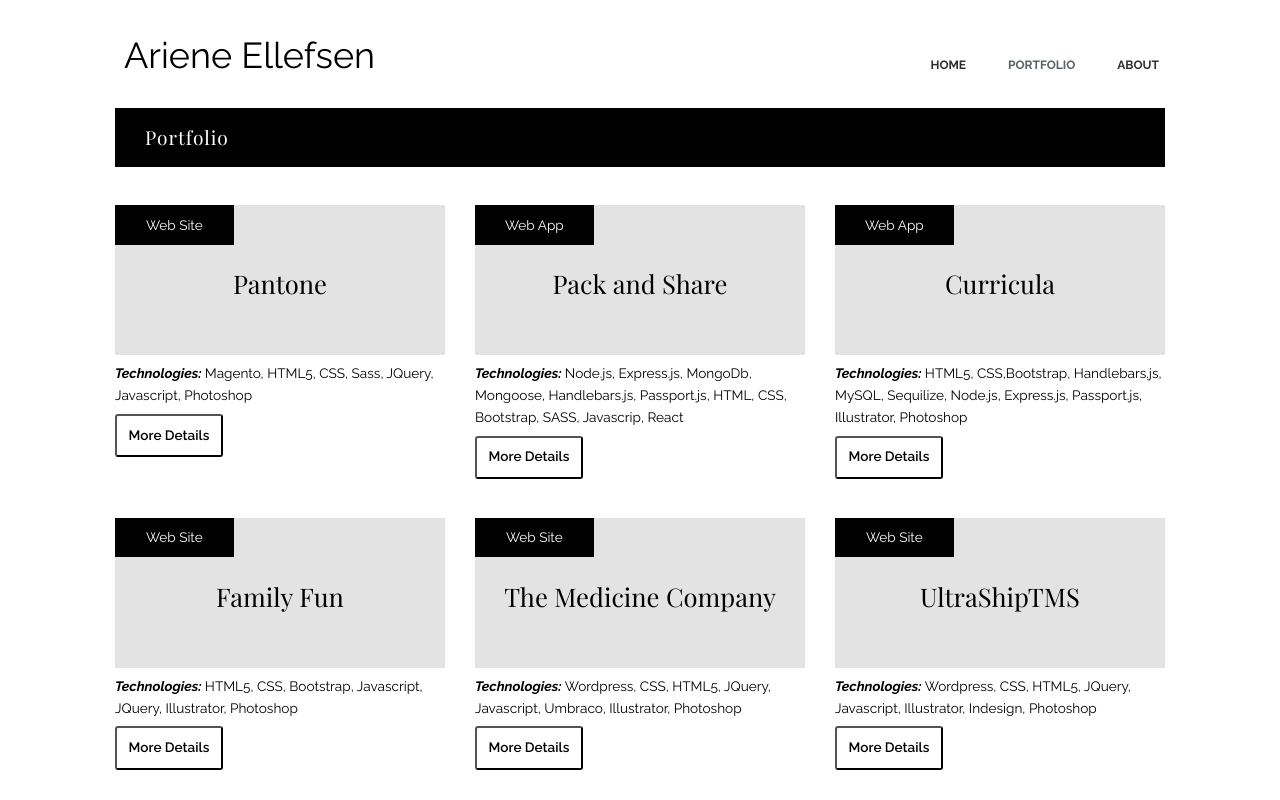
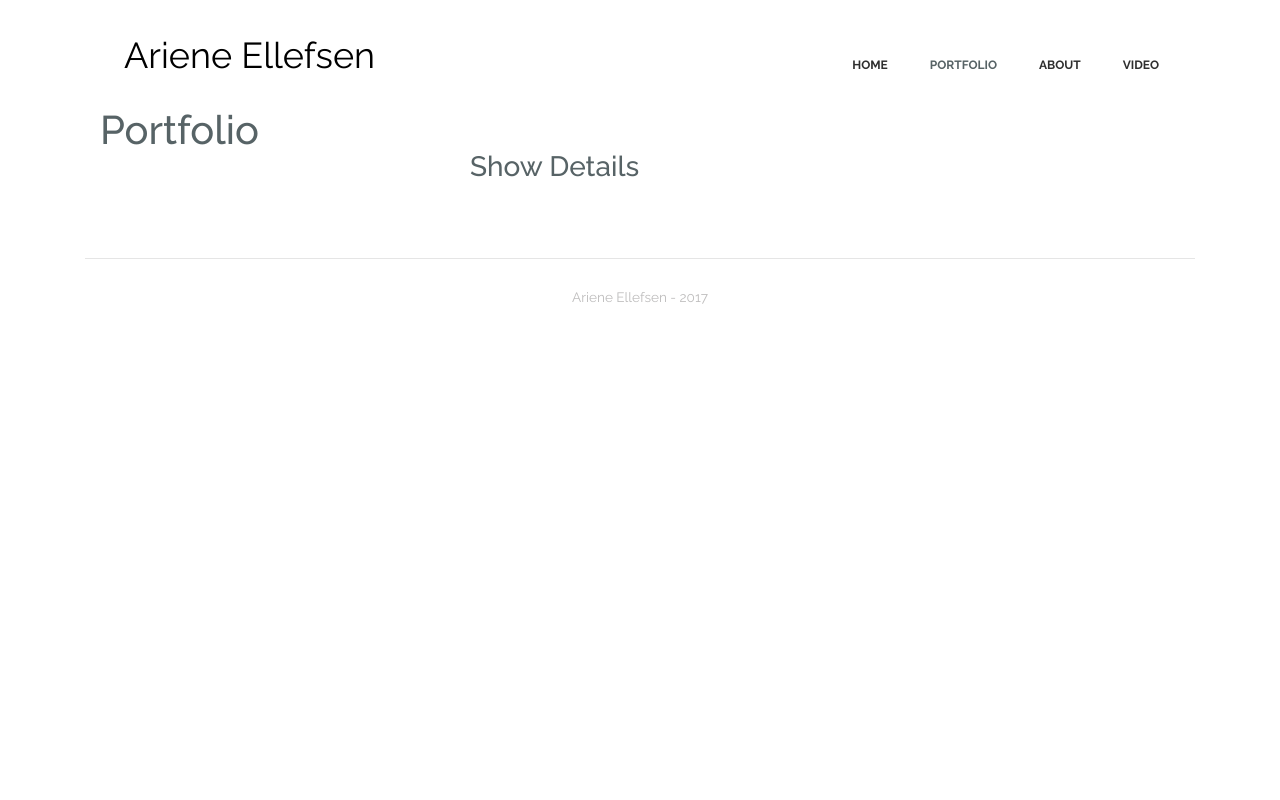
Before and after one commit to arienellefsen/arieneportfolio, a React (Create React App) app: page /portfolio in a window 1280 px wide. Shown: the top 800 px of the page. Built offline with nearby package versions, Linux system fonts and the light colour scheme; a web font is replaced by a local one.

Commit message:
adding video files

```diff
--- a/package.json
+++ b/package.json
@@ -9,7 +9,8 @@
   "dependencies": {
     "react": "^15.5.4",
     "react-dom": "^15.5.4",
-    "react-router-dom": "^4.1.1"
+    "react-router-dom": "^4.1.1",
+    "youtube-api-search": "0.0.5"
   },
   "scripts": {
     "start": "react-scripts start",
--- a/src/components/App.js
+++ b/src/components/App.js
@@ -1,4 +1,4 @@
-import React from 'react';
+import React, {Component} from 'react';
 import {
   BrowserRouter,
   Route,
@@ -13,20 +13,38 @@ import NotFound from './NotFound';
 import Portfolio from './Portfolio';
 import PortfolioDetails from './PortfolioDetails';
 import portfolioData from '../data/portfolioData';
+import Video from './Video';
 
-const App = (props) => (
+
+  class App extends Component{
+    constructor(props){
+      super(props);
+        this.state = {
+          videos: [],
+          portfolio: [],
+        };
+
+    }
+
+    render(){
+      return (
       <BrowserRouter>
         <div className="container">
           <Header />
           <Switch>
             <Route exact path="/" component={Home} />
             <Route path="/about" render={ () => <About title='About' /> } />
-        <Route exact path="/portfolio" render={ (props) => <Portfolio title={portfolioData} {...props}/>} />
+            <Route exact path="/portfolio" render={ (props) => <Portfolio title={this.state.portfolio} selectedVideo={this.state.selectedPortfolio} {...props}/>} />
             <Route path="/portfolio/:id" render={ (props) => <PortfolioDetails title={portfolioData} {...props}/>}/>
+            <Route path="/video" component={Video} />}  />
             <Route component={NotFound} />
           </Switch>
         </div>
   </BrowserRouter>
-);
+      )
+    }
+
+  }
+
 
 export default App;
--- a/src/components/Header.js
+++ b/src/components/Header.js
@@ -8,6 +8,8 @@ const Header = () => (
       <li><NavLink exact to="/">Home</NavLink></li>
       <li><NavLink to="/portfolio">Portfolio</NavLink></li>
       <li><NavLink to="/about">About</NavLink></li>
+      <li><NavLink to="/video">Video</NavLink></li>
+
     </ul>
   </header>
 );
--- a/src/components/Portfolio.js
+++ b/src/components/Portfolio.js
@@ -1,32 +1,25 @@
 import React from 'react';
 import { NavLink} from 'react-router-dom';
+import PortfolioListDetails from './PortfolioListDetails';
+
 
 const Portfolio = (props) => {
-let portfolioList = props.title;
-let portfolios = portfolioList.map((portfolio, i) => {
+  const portfolioItems = props.title.map((portfolio, i) => {
+    return <PortfolioListDetails portfolio={portfolio}  key={i}/>
+  });
+    return(
+        <div className='row'>
+         <div className='col-md-12'>
+            <h1>Portfolio</h1>
+          </div>
+          <div className='col-md-4'>
+            {portfolioItems}
+        </div>
+        <div className='col-md-8'>
+           <h3> Show Details</h3>
+        </div>
+      </div>
+    )
+}
 
-   return (
-        <div className="col-md-4 padding" key={i}>
-          <div className="portfolio-container">
-          <div className="type-project">{portfolio.type} </div>
-            <div className="image-portfolio"><h2>{portfolio.name} </h2></div>
-            <p><strong><i>Technologies: </i></strong>{portfolio.Technology} </p>
-            <p className="portfolio-detail-link"><NavLink to={`\portfolio/${portfolio.id}`} > <button>More Details</button></NavLink> </p>
-          </div>
-        </div>
-     );
-   });
-return (
-<div className="container">
-    <div className="row">
-        <div className="col-md-12">
-            <h2 className="page-title-header">Portfolio</h2>
-        </div>
-    </div>
-        <div className="row">
-            {portfolios}
-        </div>
-</div>
-    );
-}
 export default Portfolio;
--- /dev/null
+++ b/src/components/PortfolioListDetails.js
@@ -0,0 +1,15 @@
+import React, {Component} from 'react';
+
+const PortfolioListDetails = ({portfolio}) => {
+    console.log(portfolio);
+
+    return(
+        <div className='col-md-4'>
+        <ul>
+           <li> {portfolio.name}</li>
+         </ul>
+        </div>
+    )
+}
+
+export default PortfolioListDetails;
--- /dev/null
+++ b/src/components/Search.js
@@ -0,0 +1,18 @@
+import React, {Component} from 'react';
+
+export default class Search extends Component {
+    constructor(props) {
+    super(props);
+    this.state = {term:''};
+    this.onInputChange = this.onInputChange.bind(this);
+  }
+
+  render(){
+     return <input onChange={this.onInputChange}/>
+  }
+
+  onInputChange(event){
+      console.log(event.target.value);
+      this.setState = {term: event.target.value }
+  }
+}
--- /dev/null
+++ b/src/components/Video.js
@@ -0,0 +1,43 @@
+import React, {Component} from 'react';
+import Search from './Search';
+import VideoList from './VideoList';
+import VideoDetails from './VideoDetails';
+import YTSearch from 'youtube-api-search';
+const API_KEY = 'AIzaSyAckaE5kutAXfx4nzTKyx6P4h37kFDgfqY';
+
+class Video extends Component{
+  constructor(props){
+      super(props);
+        this.state = {
+          videos: [],
+          selectVideo: null
+        };
+
+      YTSearch({key: API_KEY, term: 'code', maxResults: 6}, (videos) => {
+          this.setState({
+            videos: videos,
+            selectVideo : videos[0]
+          });
+      });
+    }
+
+    render(){
+      return (
+        <div>
+          <div className='col-md-8'>
+              <h1>Video</h1>
+              <Search />
+            </div>
+            <div className='col-md-8'>
+              <VideoDetails video={this.state.videos[0]} />
+          </div>
+
+            <div className='col-md-8'>
+              <VideoList video={this.state.videos} />
+          </div>
+        </div>
+      )
+    }
+}
+
+export default Video;
--- /dev/null
+++ b/src/components/VideoDetails.js
@@ -0,0 +1,31 @@
+import React from 'react';
+
+
+const VideoDetails = ({video}) => {
+
+    if(!video){
+        return <div> ...Loading </div>;
+    }
+    const videoId= video.id.videoId;
+    const videoUrl= `https://www.youtube.com/embed/${videoId}`;
+
+    return (
+        //return jsx
+
+        <div className='col-md-8'>
+            <div className="embed-responsive embed-responsive-16by9">
+                <iframe className="embed-responsive-item" src={videoUrl} ></iframe>
+            </div>
+
+            <div className="details">
+                <div> {video.snippet.title}</div>
+                <div>{video.snippet.description} </div>
+            </div>
+
+        </div>
+
+    );
+
+};
+
+export default VideoDetails;
--- /dev/null
+++ b/src/components/VideoList.js
@@ -0,0 +1,14 @@
+import React from 'react';
+import VideoListItem from './VideoListItem';
+
+const VideoList = ({video}) => {
+  const videoItems = video.map((video, i) => {
+    return <VideoListItem video={video}  key={i}/>
+  });
+   console.log(video);
+    return(
+       <ul>{videoItems}</ul>
+    )
+}
+
+export default VideoList;
--- /dev/null
+++ b/src/components/VideoListItem.js
@@ -0,0 +1,17 @@
+import React from 'react';
+
+const VideoListItem = ({video}) => {
+    return (
+
+<div className="card">
+  <img className="card-img-top" src={video.snippet.thumbnails.default.url} alt={video.snippet.title} />
+  <div className="card-block">
+    <h4 className="card-title">{video.snippet.title}</h4>
+  </div>
+</div>
+
+    )
+
+}
+
+export default VideoListItem;
--- a/src/css/index.css
+++ b/src/css/index.css
@@ -302,3 +302,7 @@ footer {
     }
     /* COURSE NAV -------- */
 }
+
+.card-img-top {
+    width: 90px !important;
+}
```
Also changed, not shown: 1 other file (tests, documents, lock files or other folders). Lines whose indentation alone changed are shown as unchanged.
